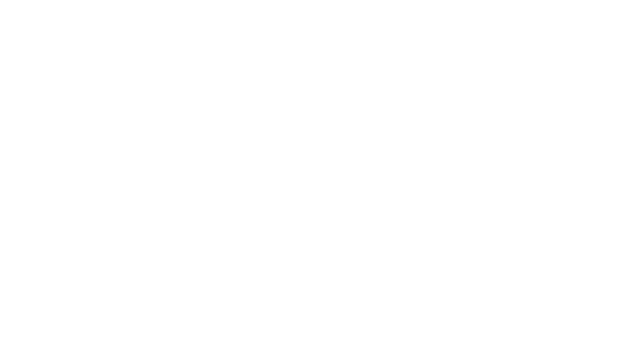
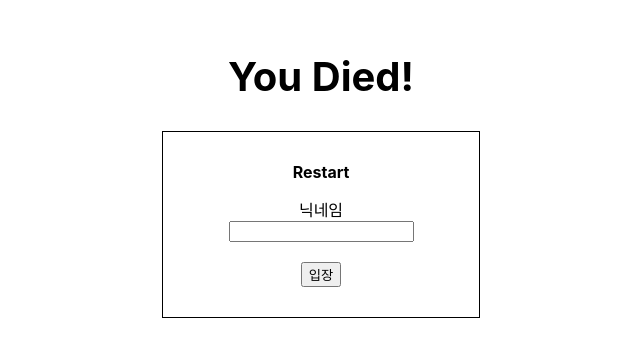
Before and after one commit to qkrwhdah03/madcamp_week4, a React (Create React App) app: page /Restart in a window 1280 px wide. Before the commit this address had no page. Shown: the part 210-566 px from the top of the page, without its empty margins (319-959 px from the left). Built offline with nearby package versions, Linux system fonts and the light colour scheme.

Commit message:
hp, restart added

```diff
--- a/src/App.js
+++ b/src/App.js
@@ -3,6 +3,7 @@ import { BrowserRouter as Router, Routes, Route } from 'react-router-dom';
 import './App.css';
 import Enter from './Enter';
 import MainGame from './MainGame';
+import Restart from './Restart';
 
 function App() {
 
@@ -11,6 +12,7 @@ function App() {
       <Routes>
         <Route path="/" element={<Enter />}/>
         <Route path="/mainGame" element={<MainGame />}/>
+        <Route path="/Restart" element={<Restart />}/>
       </Routes>
     </Router>
     );
--- a/src/Enter.js
+++ b/src/Enter.js
@@ -11,7 +11,7 @@ function Enter(){
 
     const handleEnter = () =>{
       // 서버에 닉네임을 보내면서 socket.io 연결 요청
-      navigate('../mainGame', {replace:false, state:{nickname : nickname}})
+      navigate('../mainGame', {replace:true, state:{nickname : nickname}})
     }
 
     return (
--- a/src/MainGame.js
+++ b/src/MainGame.js
@@ -1,9 +1,10 @@
 import './MainGame.css'
-import { useLocation } from 'react-router-dom';
+import { useLocation, useNavigate } from 'react-router-dom';
 import { useEffect, useState, useRef } from 'react';
 import io from "socket.io-client";
 
 function MainGame() {
+    const navigate = useNavigate();
     const {state} = useLocation();
     const nickname = state?.nickname;
     const [myId, setMyId] = useState(null);
@@ -43,7 +44,7 @@ function MainGame() {
         const soc = io.connect("http://172.10.7.21:80", {transports:['websocket']});
         // socket 연결 성공 시
         soc.on("connect", () => {
-            console.log("ㅇㅁㅈSocket connected successfully!");
+            console.log("Socket connected successfully!");
             soc.emit('username',nickname);
             socket.current = soc;
         });
@@ -303,7 +304,6 @@ function MainGame() {
         socket.current.emit("send_location", cur);
 
 
-
         handleCollisions();
 
 
@@ -335,11 +335,18 @@ function MainGame() {
                 // 충돌 발생! 여기서 필요한 동작 수행
                 console.log('캐릭터와 총알이 충돌했습니다!');
                 // 예를 들어, 캐릭터의 체력을 감소시키는 등의 동작 수행
+                cur.state -= 10; // 체력 10 감소
+                console.log(cur.state);
+
                 // 그리고 충돌한 총알 제거 (bullets.current 배열에서 해당 총알 삭제)
                 delete bullets.current[bulletId];
                 socket.current.emit('collision', bullet1);
 
             }
+        }
+        if(cur.state < 0){ // 사망 처리
+            socket.current.emit("death", cur);
+            navigate('../Restart', {replace:true, state:{nickname : nickname}});
         }
     }
 
--- /dev/null
+++ b/src/Restart.css
@@ -0,0 +1,34 @@
+.restart{
+    width: 100vw;
+    height: 100vh;
+    display: flex;
+    flex-direction: column;
+    align-items: center;
+    justify-content: center;
+}
+
+.you_died{
+    font-weight: bold;
+    font-size: 40px;
+    margin-bottom: 30px;
+}
+
+.restart_game_container{
+    width: 20%;
+    text-align: center;
+    border: 1px solid #000;
+    padding: 30px;
+    margin-bottom: 10px;
+}
+
+.restart_title{
+    font-weight: bold;
+    margin-bottom: 15px;
+}
+
+.restart_game_input_block{
+    display: flex;
+    flex-direction: column;
+    align-items: center;
+    margin-bottom: 10px;
+}
--- /dev/null
+++ b/src/Restart.js
@@ -0,0 +1,32 @@
+import './Restart.css'
+import React, {useState} from 'react';
+import { useLocation, useNavigate } from 'react-router-dom';
+
+function Restart(){
+    const navigate = useNavigate();
+    const {state} = useLocation();
+    const prev_nickname = state?.nickname;
+    const [nickname, setNickName] = useState(prev_nickname);
+    const handleNickNameChange= (e) =>{
+        setNickName(e.target.value);
+    }
+
+    const handleEnter = () =>{
+    // 서버에 닉네임을 보내면서 socket.io 연결 요청
+    navigate('../mainGame', {replace:false, state:{nickname : nickname}})
+    }
+    return (
+        <div className='restart'>
+            <div className='you_died'>You Died!</div>
+            <div className='restart_game_container'>
+            <div className='restart_title'>Restart</div>
+            <div className='restart_game_input_block'>
+            <label htmlFor='nickname'>닉네임</label>
+            <input type='text' id='nickname' value={nickname} onChange={handleNickNameChange}></input>
+          </div>
+          <button className='enter_button' type='submit' onClick={handleEnter}>입장</button>
+            </div>
+        </div>
+    )
+}
+export default Restart;
```
